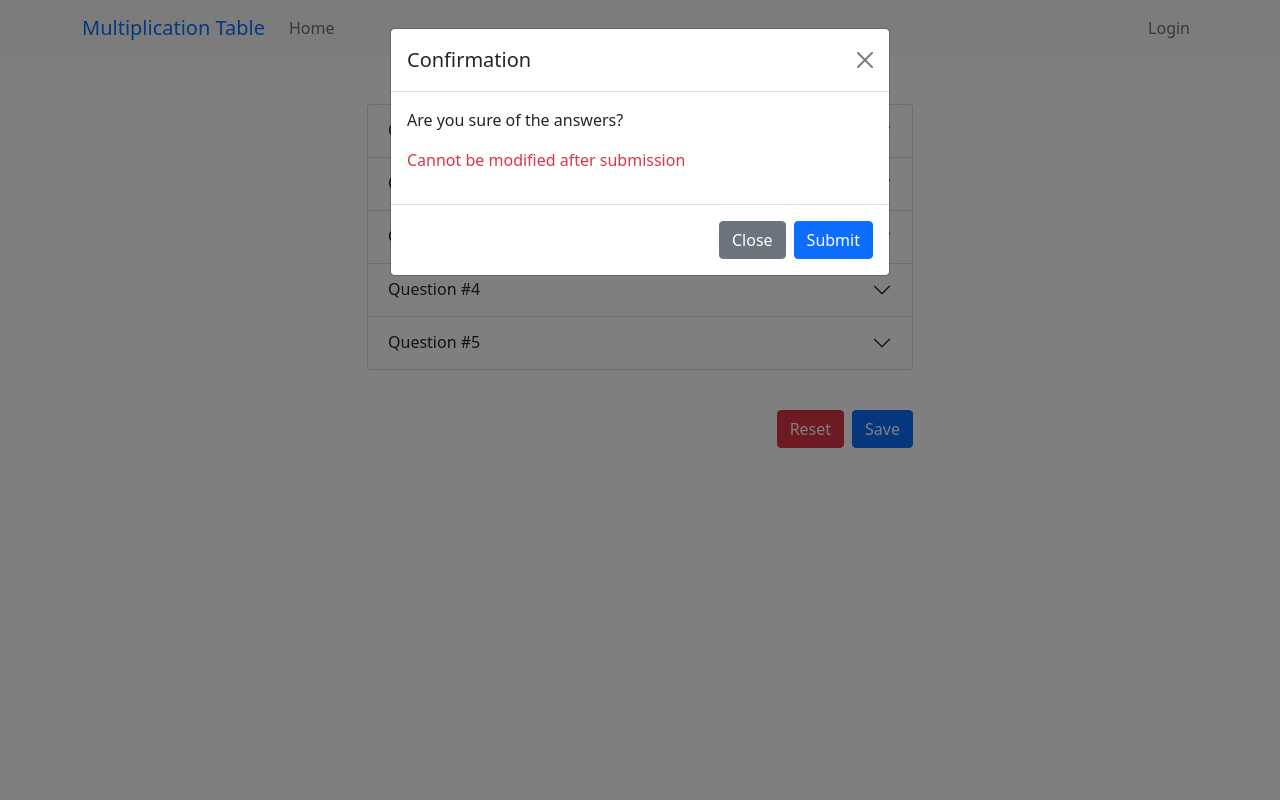
After one commit to MatthewKaiHin/multiplication_table, a Flask app: page /quiz in a window 1280 px wide, after a click on "Save". The commit adds this page. Run offline with Flask 2, Linux system fonts and the light colour scheme; some libraries are stand-ins or nearby versions.

Commit message:
processing quiz design

```diff
--- a/app/forms.py
+++ b/app/forms.py
@@ -1,5 +1,5 @@
 from flask_wtf import FlaskForm
-from wtforms import StringField, PasswordField, BooleanField, SubmitField
+from wtforms import StringField, PasswordField, BooleanField, SubmitField, IntegerField, FieldList
 from wtforms.validators import DataRequired
 
 class LoginForm(FlaskForm):
@@ -7,3 +7,12 @@ class LoginForm(FlaskForm):
     password = PasswordField('Password', validators=[DataRequired()])
     remember_me = BooleanField('Remember Me')
     submit = SubmitField('Sign In')
+
+class QuizForm(FlaskForm):
+    answer1 = IntegerField('Answer')
+    answer2 = IntegerField('Answer')
+    answer3 = IntegerField('Answer')
+    answer4 = IntegerField('Answer')
+    answer5 = IntegerField('Answer')
+    ###score = IntegerField('Score')
+    submit = SubmitField('Submit')
--- a/app/routes.py
+++ b/app/routes.py
@@ -1,9 +1,10 @@
 from flask import render_template, flash, redirect, url_for, request
 from app import app, db
-from app.forms import LoginForm
-from app.models import User, Post
+from app.forms import LoginForm, QuizForm
+from app.models import User, Quiz
 from flask_login import current_user, login_user, logout_user, login_required
 from werkzeug.urls import url_parse
+import random
 
 @app.route('/')
 @app.route('/home')
@@ -31,3 +32,44 @@ def login():
 def logout():
     logout_user()
     return redirect(url_for('home'))
+
+@app.route('/quiz', methods=['GET', 'POST'])
+def quiz():
+    form = QuizForm()
+    draw = 1
+    draw_list = []
+    ans_list = []
+    if request.method == 'GET':
+        while draw < 6:
+            draw_number_1 = random.randint(1, 10)
+            draw_number_2 = random.randint(1, 10)
+            question = ('{0} x {1} =').format(draw_number_1, draw_number_2)
+            answer = draw_number_1 * draw_number_2
+            if question in draw_list:
+                draw += 0
+            if not question in draw_list:
+                draw_list.append(question)
+                ans_list.append(answer)
+                draw += 1
+    if form.validate_on_submit():
+        count_score = 0
+        if ans_list[0] == form.answer1.data:
+            count_score += 1
+        elif ans_list[1] == form.answer2.data:
+            count_score += 1
+        elif ans_list[2] == form.answer3.data:
+            count_score += 1
+        elif ans_list[3] == form.answer4.data:
+            count_score += 1
+        elif ans_list[4] == form.answer5.data:
+            count_score += 1
+        quizzes = Quiz(question1=draw_list[0],question2=draw_list[1],question3=draw_list[2],
+                       question4=draw_list[3],question5=draw_list[4],answer1=form.answer1.data,
+                       answer2=form.answer2.data,answer3=form.answer3.data,answer4=form.answer4.data,
+                       answer5=form.answer5.data,score=count_score, submitter=current_user)
+        db.session.add(quizzes)
+        db.session.commit()
+        flash('Submited')
+        return redirect(url_for('home'))
+    return render_template('quiz.html', title='Quiz', draw_list=draw_list,
+                           ans_list=ans_list, form=form)
--- a/app/templates/base.html
+++ b/app/templates/base.html
@@ -16,7 +16,7 @@
                     aria-controls="navbar-collapse-1" aria-expanded="false" aria-label="Toggle navigation">
                 <span class="navbar-toggler-icon"></span>
             </button>
-                    <span class="navbar-brand mb-0 h1 text-success">Multiplication Table</span>
+            <span class="navbar-brand mb-0 h1 text-primary">Multiplication Table</span>
         </div>
         <div class="collapse navbar-collapse" id="navbar-collapse-1">
             <ul class="navbar-nav me-auto mb-2 mb-lg-0">
--- /dev/null
+++ b/app/templates/quiz.html
@@ -0,0 +1,96 @@
+{% extends "base.html" %}
+
+{% block content %}
+<div class="row justify-content-md-center">
+    <div class="col-6">
+        <form action="" method="post" novalidate>
+            {{ form.hidden_tag() }}
+            <div class="accordion" id="accordionExample">
+                {% for draw in draw_list %}
+                <div class="accordion-item">
+                    <h2 class="accordion-header" id="heading_{{ loop.index }}">
+                        <button class="accordion-button collapsed" type="button" data-bs-toggle="collapse"
+                                data-bs-target="#collapse_{{ loop.index }}" aria-expanded="true"
+                                aria-controls="collapse_{{ loop.index }}">
+                            Question #{{ loop.index }}
+                        </button>
+                    </h2>
+                    <div id="collapse_{{ loop.index }}" class="accordion-collapse collapse"
+                         aria-labelledby="heading_{{ loop.index }}"
+                         data-bs-parent="#accordionExample">
+                        <div class="accordion-body">
+                            <div class="row">
+                                <p class="fs-4" id="question_{{ loop.index }}">{{ draw }}</p>
+                                <input id="answer_{{ loop.index }}" type="text" class="form-control"
+                                       placeholder="Answer (Integer Only)" aria-label="Answer">
+                            </div>
+                        </div>
+                    </div>
+                </div>
+                {% endfor %}
+            </div>
+            <br>
+            <p>{{ form.answer1(class="d-none") }}</p>
+            <p>{{ form.answer2(class="d-none") }}</p>
+            <p>{{ form.answer3(class="d-none") }}</p>
+            <p>{{ form.answer4(class="d-none") }}</p>
+            <p>{{ form.answer5(class="d-none") }}</p>
+            <div class="d-grid gap-2 d-md-flex justify-content-md-end">
+                <input class="btn btn-danger" type="reset" value="Reset">
+                <button type="button" class="btn btn-primary" id="save_button"
+                        data-bs-toggle="modal" data-bs-target="#confirmation">Save
+                </button>
+            </div>
+            <div class="modal fade" id="confirmation" tabindex="-1" aria-labelledby="confirmation_label"
+                 aria-hidden="true">
+                <div class="modal-dialog">
+                    <div class="modal-content">
+                        <div class="modal-header">
+                            <h5 class="modal-title" id="confirmation_label">Confirmation</h5>
+                            <button type="button" class="btn-close" data-bs-dismiss="modal"
+                                    aria-label="Close"></button>
+                        </div>
+                        <div class="modal-body">
+                            <p>Are you sure of the answers?</p>
+                            <p class="text-danger">Cannot be modified after submission</p>
+                        </div>
+                        <div class="modal-footer">
+                            <button type="button" class="btn btn-secondary" data-bs-dismiss="modal">Close</button>
+                            <p>{{ form.submit(class="btn btn-primary") }}</p>
+                        </div>
+                    </div>
+                </div>
+            </div>
+        </form>
+    </div>
+</div>
+
+<script>
+    document.getElementById('save_button').addEventListener("click", scoring);
+
+    function scoring() {
+        for (let i = 1; i < 6; i++) {
+            document.getElementById("answer" + i).value = document.getElementById("answer_" + i).value;
+            console.log(document.getElementById("answer" + i).value);
+        }
+        ;
+    };
+</script>
+
+<!--<script>
+    window.onbeforeunload = function () {
+        return 'Are you sure you want to leave this page?\n' +
+            'All answer you have entered may not be saved.';
+    };
+
+    function getRandomInt(min, max) {
+        return Math.floor(Math.random() * (max - min) + min);
+    }
+
+    a1 = getRandomInt(1, 11)
+    b2 = getRandomInt(1, 11)
+
+    console.log(`${a1} x ${b2}`);
+</script>-->
+
+{% endblock %}
```
Also changed, not shown: app/models.py (+20 -0 lines), app/templates/home.html (+8 -4 lines), testdata.py (added, +13 -0 lines). Lines whose indentation alone changed are shown as unchanged.
